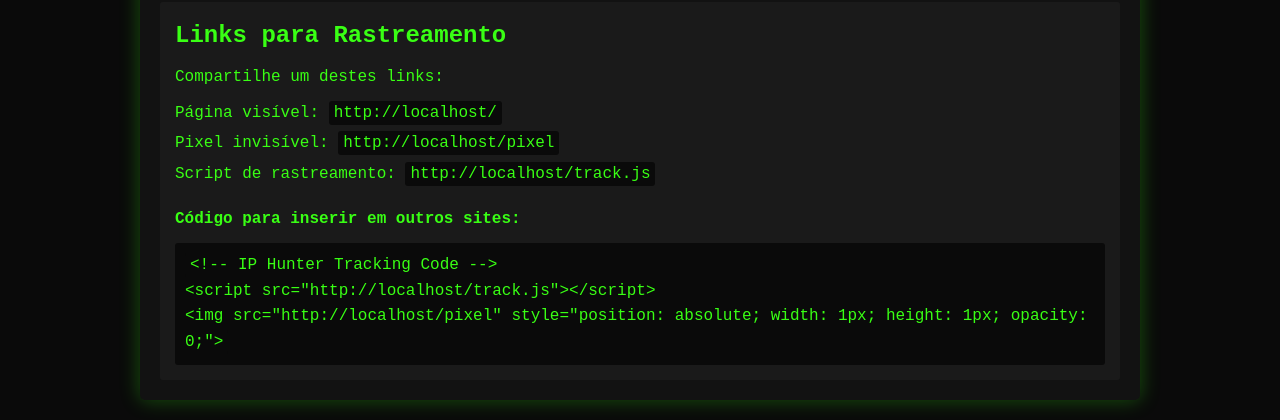
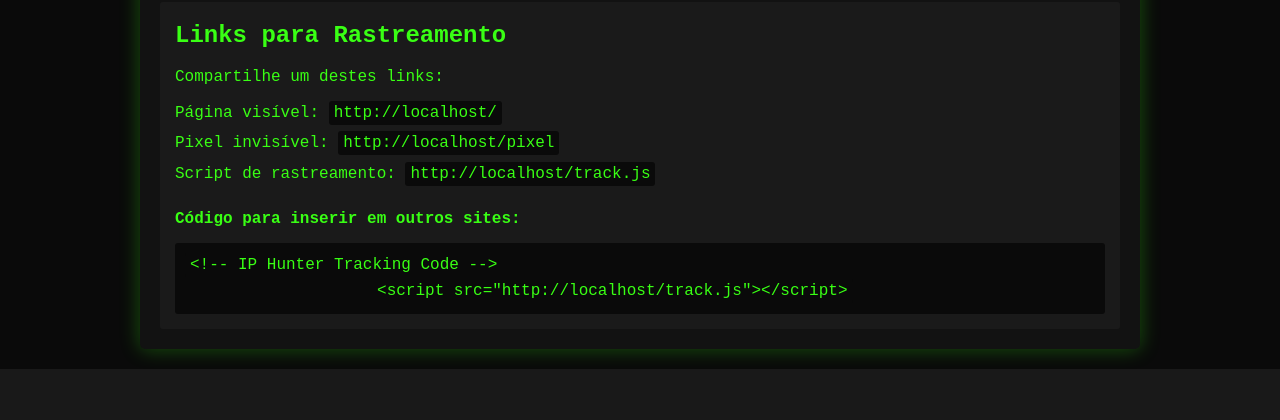
Before and after one commit to biancaalvess/IP-HUNTER, a Flask app: page /admin in a window 1280 px wide. Shown: the part 442-862 px from the top of the page. After the commit the page ends 811 px from the top, so only its background shows below. Run offline with Flask 2, Linux system fonts and the light colour scheme.

Commit message:
ajuste em admin.html

```diff
--- a/templates/admin.html
+++ b/templates/admin.html
@@ -85,9 +85,7 @@
 
                     // Código para incorporar
                     const embedCode = `<!-- IP Hunter Tracking Code -->
-<script src="${baseUrl}/track.js"><\/script>
-<img src="${baseUrl}/pixel" style="position: absolute; width: 1px; height: 1px; opacity: 0;">`;
-
+                    <script src="${baseUrl}/track.js"><\/script>`;
                     document.getElementById('embed-code').textContent = embedCode;
                 </script>
             </div>
--- a/templates/index.html
+++ b/templates/index.html
@@ -30,7 +30,6 @@
                     </pre>
                 </div>
                 <p class="info-text">Este é um projeto educacional para demonstrar como informações básicas podem ser coletadas através de um navegador web.</p>
-                <img src="{{ url_for('pixel') }}" alt="" style="position: absolute; width: 1px; height: 1px; opacity: 0;">
             </div>
         </div>
     </div>
```
